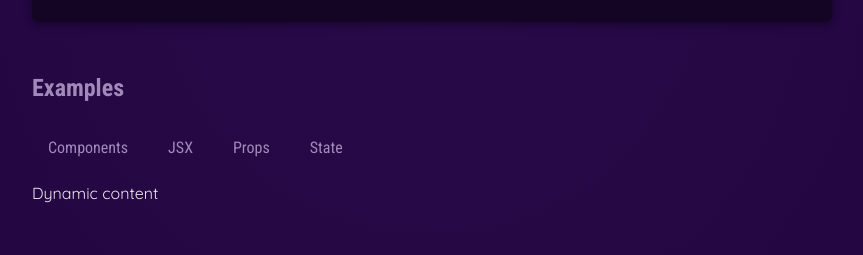
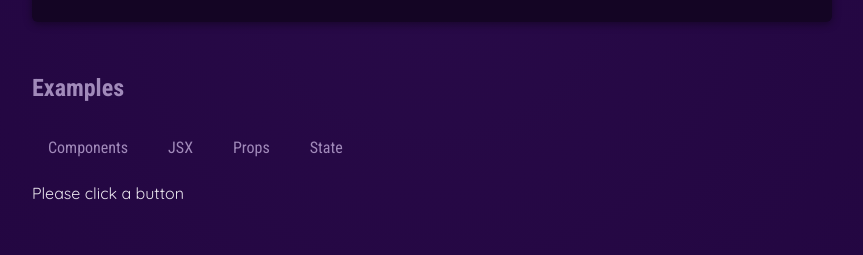
Before and after one commit to Dmytro-Lukashenko/react-small-app, a React (Vite) app: page / in a window 1280 px wide. Shown: the part 677-932 px from the top of the page, without its empty margins (208-1071 px from the left). Built offline with nearby package versions, Linux system fonts and the light colour scheme.

Commit message:
Use the useState hook

```diff
--- a/src/App.jsx
+++ b/src/App.jsx
@@ -1,11 +1,12 @@
+import { useState } from 'react';
 import { CORE_CONCEPTS } from './data'
 import Header from './components/Header/Header';
 import CoreConcept from './components/CoreConcept/CoreConcept';
 import TabButton from './components/TabButton/TabButton';
 function App() {
-
-  function handleClick(selectedValue) {
-    console.log(selectedValue)
+  const [tabContent, setTabContent] = useState('Please click a button')
+  function handleClick(selectedButton) {
+    setTabContent(selectedButton);
   }
 
   return (
@@ -29,7 +30,7 @@ function App() {
             <TabButton onClick={() => handleClick('props')}>Props</TabButton>
             <TabButton onClick={() => handleClick('state')}>State</TabButton>
           </menu>
-          Dynamic content
+          {tabContent}
         </section>
         <h2>Time to get started!</h2>
       </main>
```
